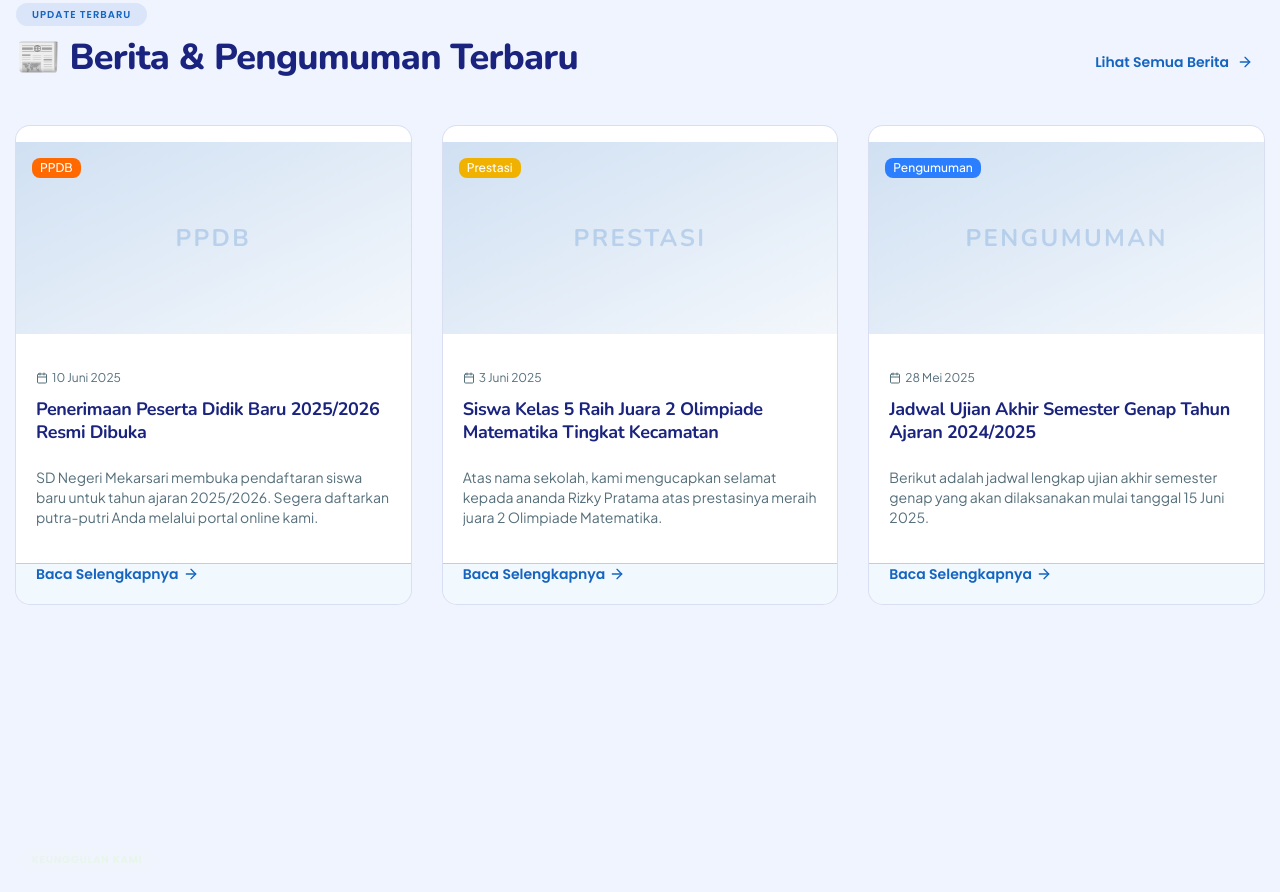
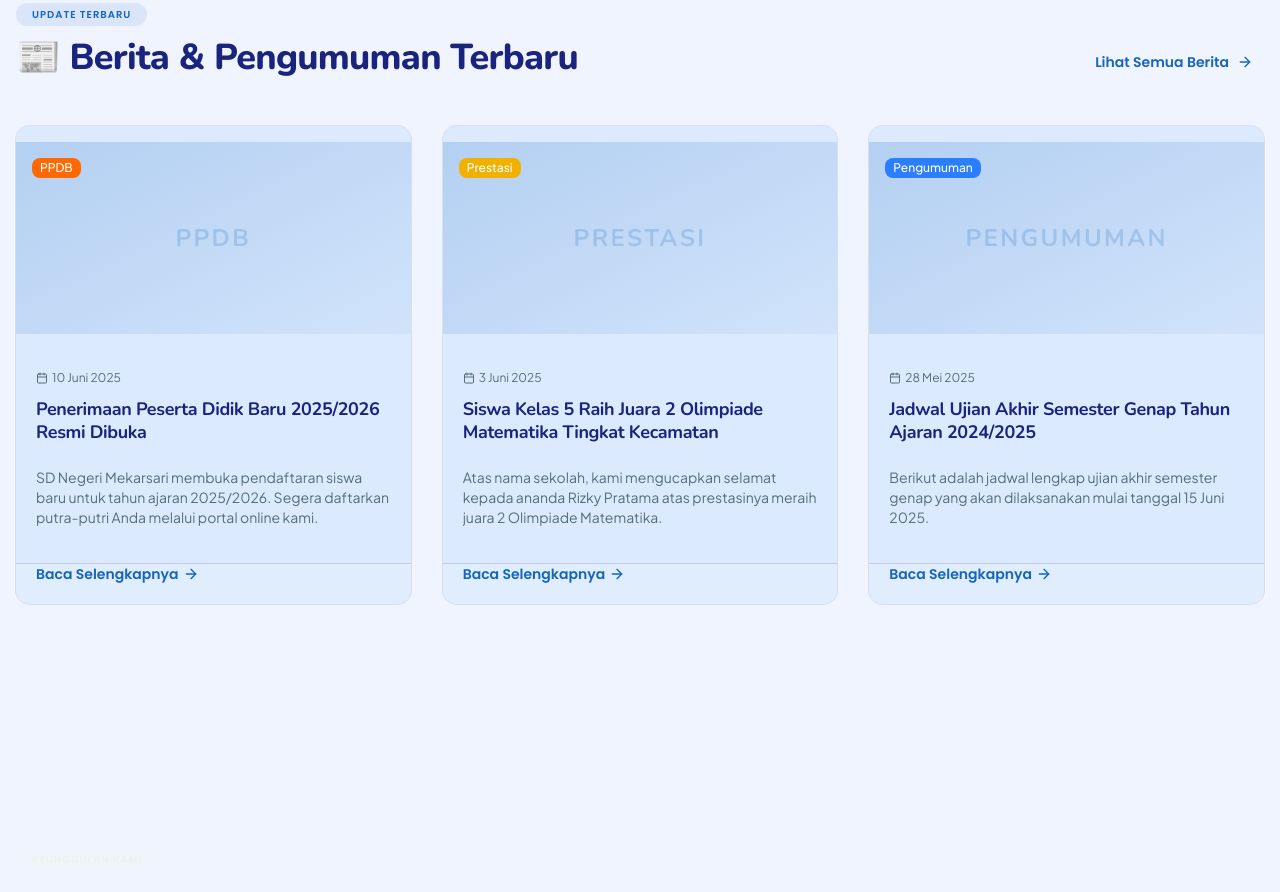
Before and after one commit to IrfanZain1892/SD, a React (Vite) app: page / in a window 1280 px wide. Shown: the part 1160-2052 px from the top of the page. Built offline with nearby package versions, Linux system fonts and the light colour scheme.

Commit message:
fix: card color biru muda

```diff
--- a/src/index.css
+++ b/src/index.css
@@ -91,7 +91,7 @@
 :root {
     --background: #F0F4FF;
     --foreground: #1A237E;
-    --card: #FFFFFF;
+    --card: #DBEAFE;
     --card-foreground: #1A237E;
     --popover: #FFFFFF;
     --popover-foreground: #1A237E;
```
